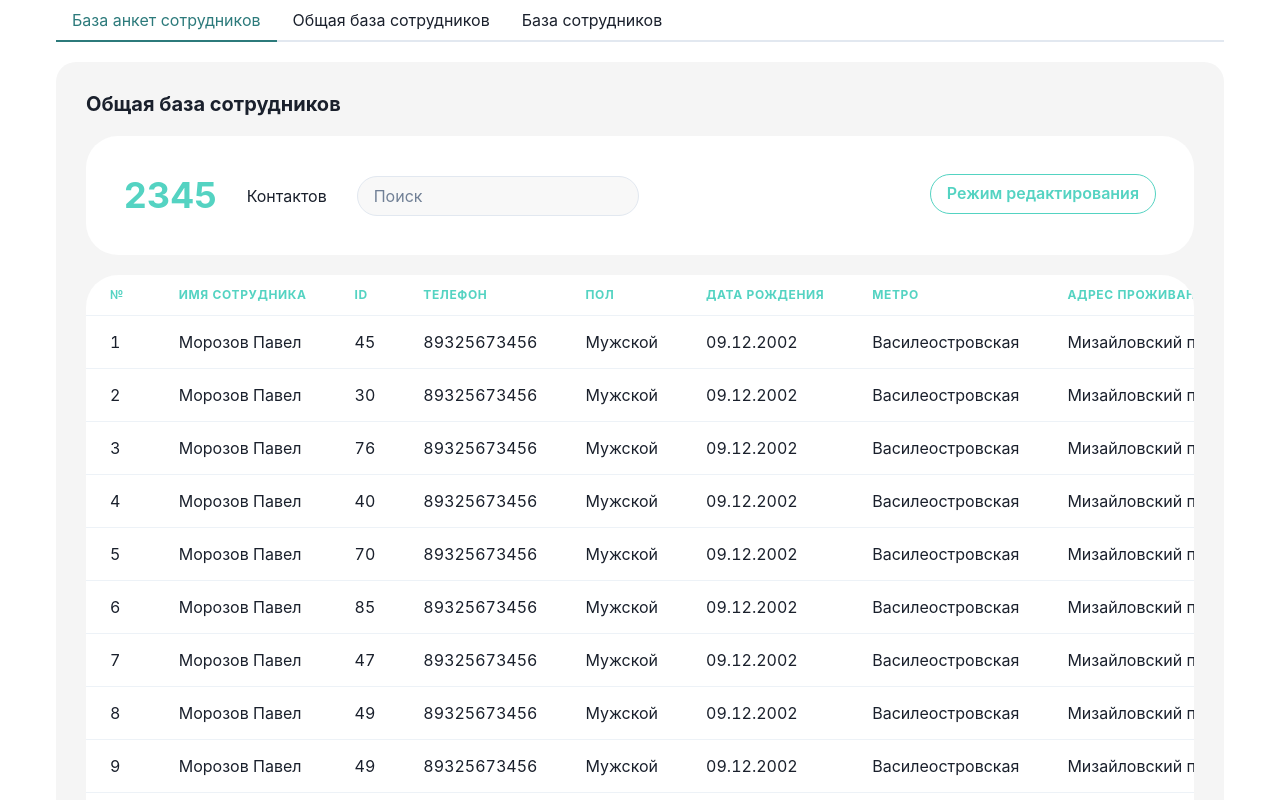
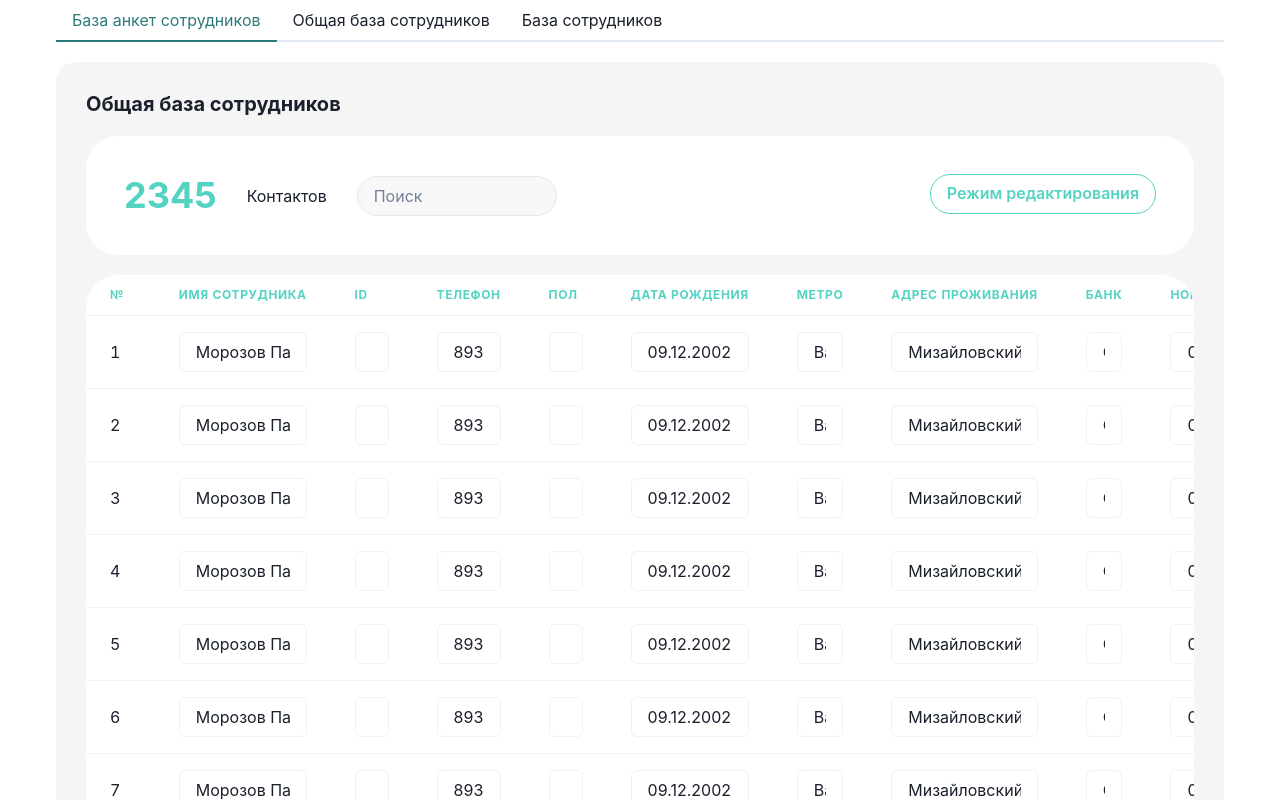
Before and after one commit to AlexTrubkina/staff-table, a React (Create React App) app: page / in a window 1280 px wide. Both pictures are taken after a click on the button "Режим редактирования". Shown: the top 800 px of the page. Built offline with nearby package versions, Linux system fonts and the light colour scheme.

Commit message:
feat: add edit mode

```diff
--- a/src/components/SearchTab.js
+++ b/src/components/SearchTab.js
@@ -1,20 +1,23 @@
+import React from "react";
 import { Box, Heading, Input, Flex, Button, Text } from "@chakra-ui/react";
-import React from "react";
 
-function SearchTab () {
+
+function SearchTab ({handleEditMode}) {
+
+
     return (
         <Box backgroundColor="#fff" borderRadius="32px" padding="38px" marginBlock="20px">
-            <Flex justifyContent="space-between">
-                <Flex gap="30px" alignItems="center">
+            <Flex justifyContent="space-between" flexWrap="wrap" gap="20px">
+                <Flex gap="30px" alignItems="center" flexWrap="wrap">
                     <Heading color="#54D3C2" >
                         2345
                     </Heading>
                     <Text>
                         Контактов
                     </Text>
-                    <Input borderRadius="24px" backgroundColor="#F8F8F8" placeholder="Поиск"/>
+                    <Input maxW="200px" borderRadius="24px" backgroundColor="#F8F8F8" placeholder="Поиск"/>
                 </Flex>
-                <Button variant="outline" borderRadius="24px" borderColor="#54D3C2" color="#54D3C2">
+                <Button variant="outline" onClick={handleEditMode} borderRadius="24px" borderColor="#54D3C2" color="#54D3C2">
                     Режим редактирования
                 </Button>
             </Flex>
--- a/src/components/Table.js
+++ b/src/components/Table.js
@@ -11,6 +11,7 @@ import {
     TableContainer,
     Flex,
     Text,
+    Input,
 } from "@chakra-ui/react";
 
 import { Select } from "@chakra-ui/react";
@@ -23,7 +24,7 @@ import {
     PaginationPrev,
 } from "./Pagination";
 
-function StaffTable() {
+function StaffTable({ editMode }) {
     const pages = Math.ceil(workersData.length / 10);
 
     const isPagesMoreThanOne = pages > 1 ? true : false;
@@ -33,12 +34,7 @@ function StaffTable() {
     let workersOnPage = isPagesMoreThanOne && workersData.slice(0, 10);
 
     for (let number = 1; number <= pages; number++) {
-        paginationButtons.push(
-            <PaginationButton
-                key={number}
-                page={number}
-            />
-        );
+        paginationButtons.push(<PaginationButton key={number} page={number} />);
     }
 
     return (
@@ -54,7 +50,48 @@ function StaffTable() {
                     </Tr>
                 </Thead>
                 <Tbody>
-                    {workersOnPage.map((worker) => (
+                    {editMode
+                        ? workersOnPage.map((worker) => (
+                              <Tr key={worker.id}>
+                                  <Td>
+                                      {worker.number}
+                                  </Td>
+                                  <Td>
+                                      <Input value={worker.name} />
+                                  </Td>
+                                  <Td>
+                                      <Input value={worker.id} />
+                                  </Td>
+                                  <Td>
+                                      <Input value={worker.tel} />
+                                  </Td>
+                                  <Td>
+                                      <Input value={worker.sex} />
+                                  </Td>
+                                  <Td>
+                                      <Input value={worker.birthday} />
+                                  </Td>
+                                  <Td>
+                                      <Input value={worker.metro} />
+                                  </Td>
+                                  <Td>
+                                      <Input value={worker.address} />
+                                  </Td>
+                                  <Td>
+                                      <Input value={worker.bank} />
+                                  </Td>
+                                  <Td>
+                                      <Input value={worker.card} />
+                                  </Td>
+                                  <Td>
+                                      <Input value={worker.citizenship} />
+                                  </Td>
+                                  <Td>
+                                      <Input value={worker.passport} />
+                                  </Td>
+                              </Tr>
+                          ))
+                        : workersOnPage.map((worker) => (
                               <Tr key={worker.id}>
                                   <Td>{worker.number}</Td>
                                   <Td>{worker.name}</Td>
--- a/src/data/tableData.js
+++ b/src/data/tableData.js
@@ -115,7 +115,7 @@ export const workersData = [
     {
         number: 8,
         name: "Морозов Павел",
-        id: 49,
+        id: 155,
         tel: 89325673456,
         sex: "Мужской",
         birthday: "09.12.2002",
--- a/src/screens/HomeScreen.js
+++ b/src/screens/HomeScreen.js
@@ -1,17 +1,22 @@
 import { Heading } from "@chakra-ui/react";
-import React from "react";
+import React, {useState} from "react";
 import SearchTab from "../components/SearchTab";
 import LayoutPage from "../layout/LayOutPage";
 import StaffTable from "../components/Table";
 
 function HomeScreen() {
+
+    const [editMode, setEditMode] = useState(false);
+
+    const handleEditMode = () => editMode ? setEditMode(false) : setEditMode(true);
+
     return (
         <LayoutPage>
             <Heading textAlign="start" fontSize="xl">
                 Общая база сотрудников
             </Heading>
-            <SearchTab/>
-            <StaffTable />
+            <SearchTab handleEditMode={handleEditMode}/>
+            <StaffTable editMode={editMode}/>
         </LayoutPage>
     );
 }
```
Lines whose indentation alone changed are shown as unchanged.
